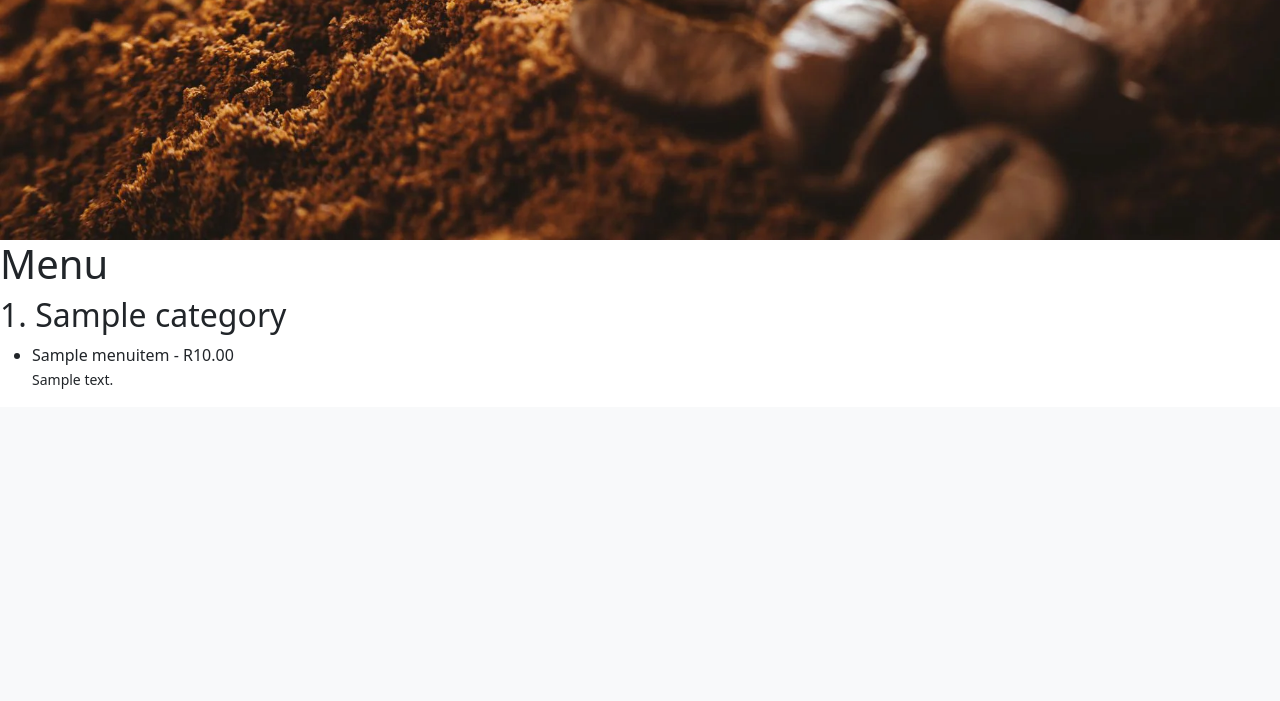
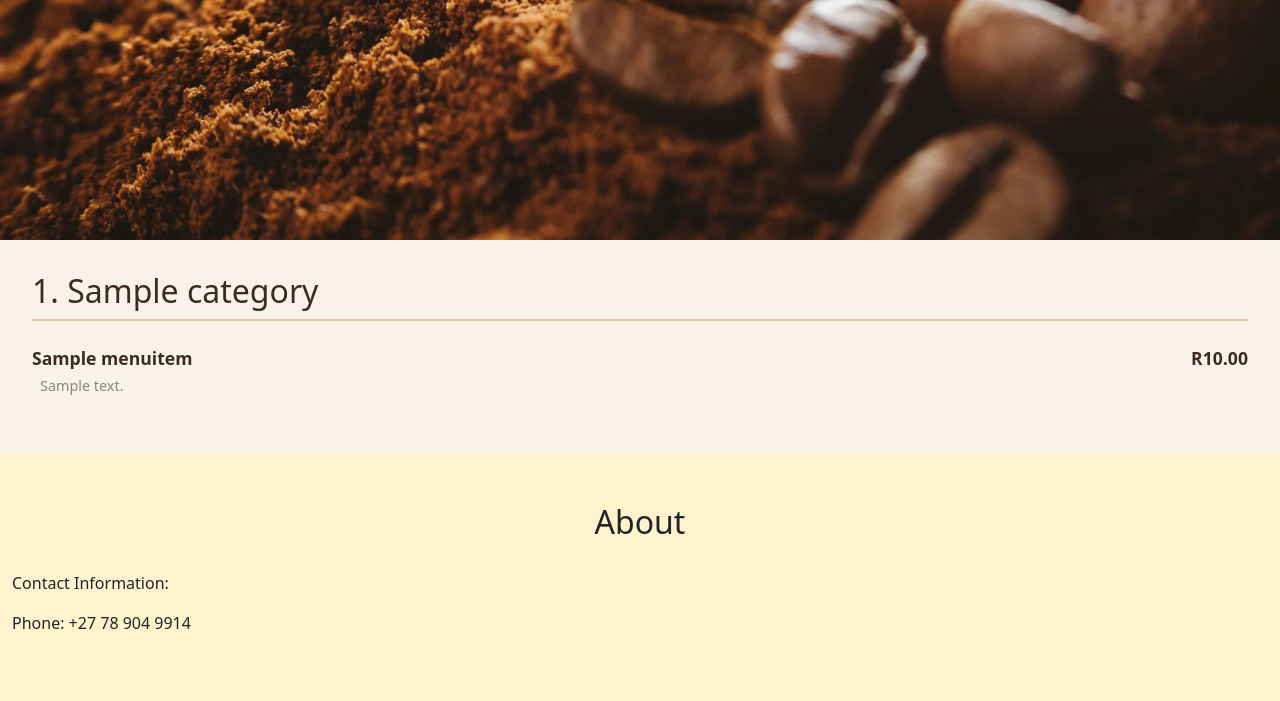
Before and after one commit to HiiPower05/coffee-shop, a Django app: page /home/ in a window 1280 px wide. Shown: the part 527-1228 px from the top of the page. Before the commit the page ends 916 px from the top, so only its background shows below. Run offline with Django 5.2, Linux system fonts and the light colour scheme; tables that the repository leaves empty hold one stand-in row (values such as "Sample post").

Commit message:
Added Css and completed the bottom section.

```diff
--- /dev/null
+++ b/core/static/css/styles.css
@@ -0,0 +1,55 @@
+body{
+    background:#faf7f2;
+}
+
+nav{
+    padding:20px 50px;
+    box-shadow:0 2px 5px rgba(0,0,0,.08);
+}
+
+section{
+    padding:50px 0;
+    background:#4A3326;
+}
+
+h2{
+    margin-bottom:30px;
+}
+
+.menu-category{
+    background: #f8f2e9;
+    color: #3d2b1f;
+    padding: 2rem;
+    border-radius: 8px;
+}
+
+.menu-category h2{
+    border-bottom: 2px solid #d8c3a5;
+    padding-bottom: 8px;
+    margin-bottom: 20px;
+}
+
+.menu-item{
+    margin-bottom: 20px;
+    margin: 1.5rem 0;
+}
+
+.menu-header{
+    display: flex;
+    justify-content: space-between;
+    align-items: center;
+    align-items: center;
+    font-weight: bold;
+    font-size: 1.1rem;
+}
+
+.item-description{
+    margin-top: .25rem;
+    margin-left: .5rem;
+    color: #888;
+    font-size: .9rem;
+}
+
+.item-price{
+    font-weight: 600;
+}
--- a/core/templates/core/base.html
+++ b/core/templates/core/base.html
@@ -1,3 +1,4 @@
+{% load static %}
 <!doctype html>
 <html lang="en">
   <head>
@@ -5,6 +6,7 @@
     <meta name="viewport" content="width=device-width, initial-scale=1">
     <title>Coffee Shop</title>
     <link href="https://cdn.jsdelivr.net/npm/bootstrap@5.3.8/dist/css/bootstrap.min.css" rel="stylesheet" integrity="sha384-sRIl4kxILFvY47J16cr9ZwB07vP4J8+LH7qKQnuqkuIAvNWLzeN8tE5YBujZqJLB" crossorigin="anonymous">
+    <link rel="stylesheet" href="{% static 'css/styles.css' %}">
   </head>
   <body>
     <nav class="navbar navbar-expand-lg bg-body-tertiary sticky-top">
@@ -28,5 +30,15 @@
 
     {% block content %}
     {% endblock %}
+
+    <section class="container-fluid text-center bg-warning-subtle">
+        <div>
+            <h2>About</h2>
+        </div>
+        <p class="text-start">
+             Contact Information:
+        </p>
+        <p class="text-start">Phone: +27 78 904 9914</p>
+    </section>
     </body>
 </html>
--- a/core/templates/core/index.html
+++ b/core/templates/core/index.html
@@ -1,23 +1,28 @@
 {% extends 'core/base.html' %}
-
+{% load static %}
 
     {% block content %}
 
-      <h1>Menu</h1>
-      {% for category in categories %}
-      <h2>{{ category.display_order }}. {{ category.name }}</h2>
+    {% for category in categories %}
+      <section class="menu-category">
 
-      <ul>
+        <h2>{{ category.display_order }}. {{ category.name }}</h2>
+
         {% for element in category.items.all %}
-          <li>{{ element.name }} - R{{ element.price }}
-        {% if element.description %}
-        <br>
-          <small>{{ element.description}}</small>
-        {% endif %}
-          </li>
+        <div class="menu-item">
+          <div class="menu-header">
+            <span class="item-name">{{ element.name }}</span>
+            <span class="item-price">R{{ element.price }}</span>
+          </div>
+
+          {% if element.description %}
+            <p class="item-description">{{ element.description }}</p>
+
+          {% endif %}
+        </div>
         {% empty %}
-        <li>No products available</li>
+          <p>No products available</p>
         {% endfor %}
-      </ul>
-      {% endfor %}
+      </section>
+     {% endfor %}
     {% endblock %}
```
